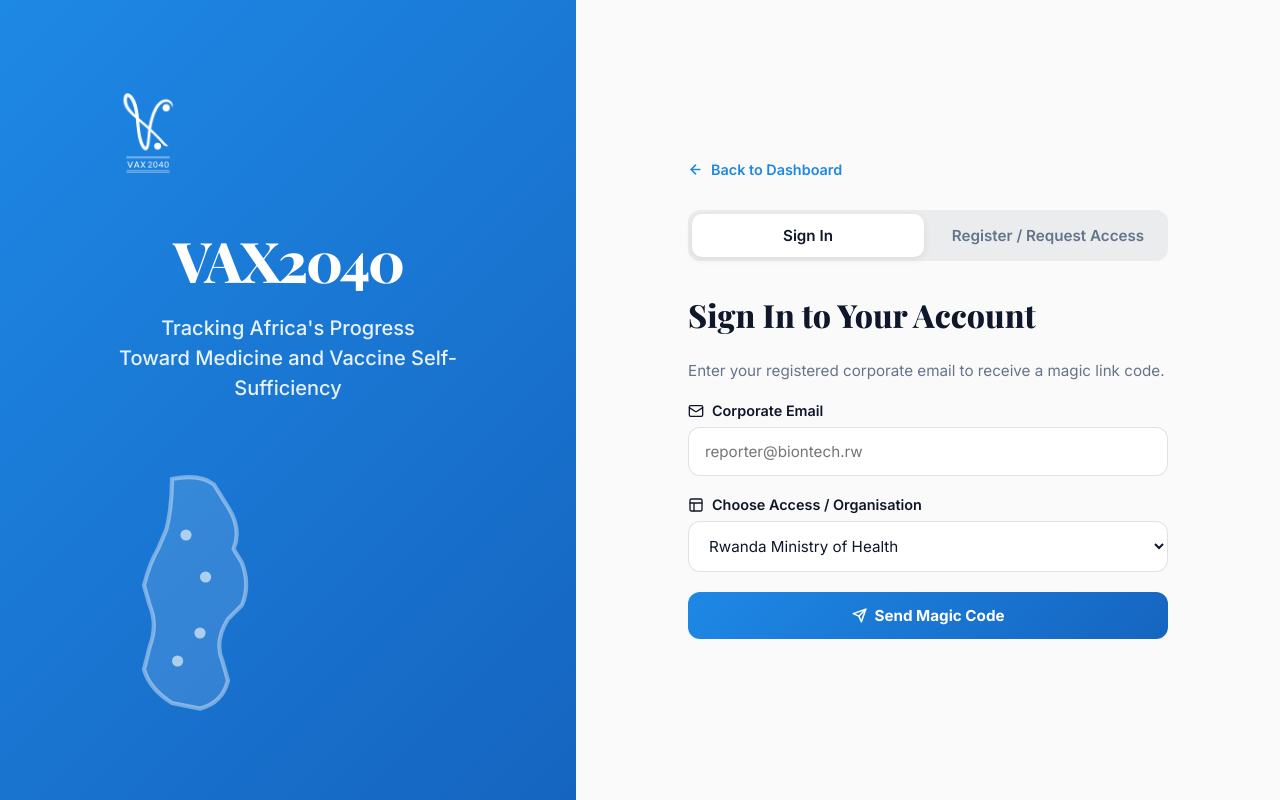
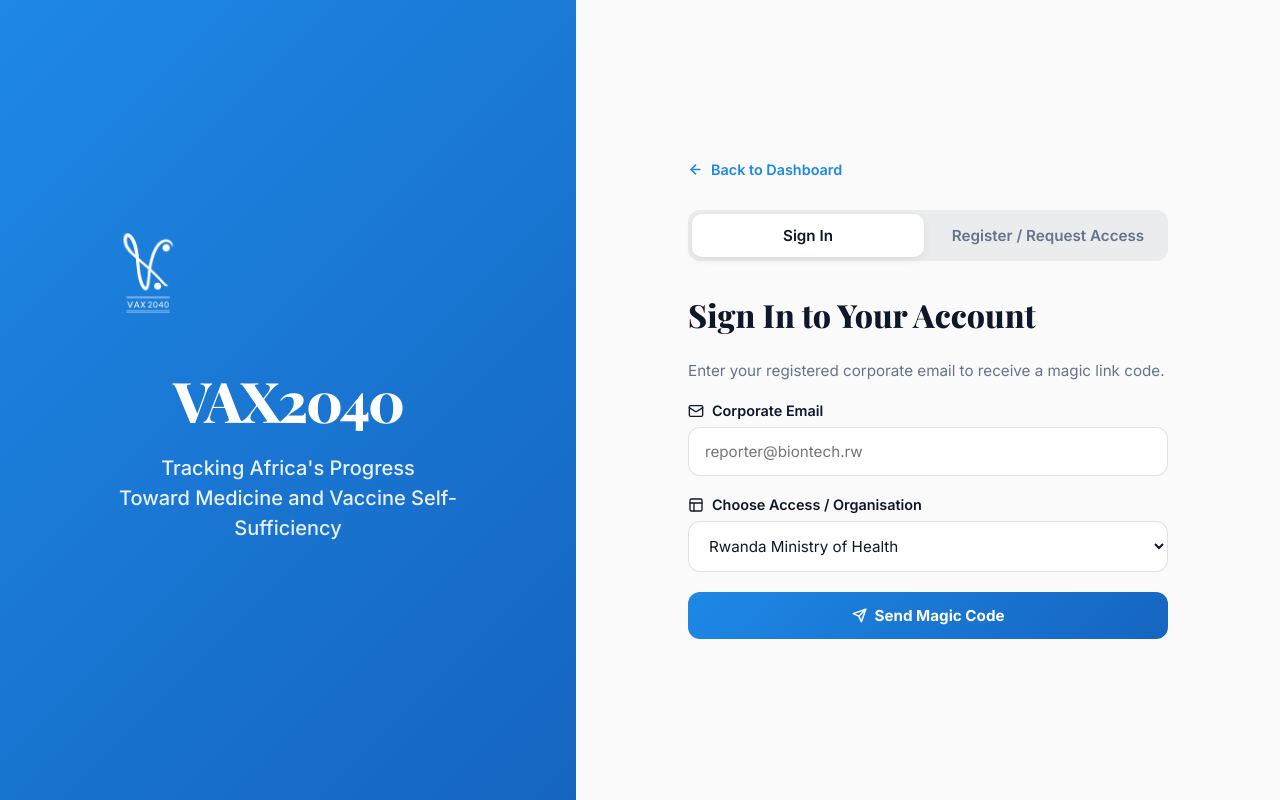
Before and after one commit to Inganji-clovis/vax2040-frontend-partern, a Next.js app: page /auth in a window 1280 px wide. Built offline with nearby package versions, Linux system fonts and the light colour scheme; a web font is replaced by a local one.

Commit message:
Remove generated Africa map from auth page blue side

```diff
--- a/src/app/auth/page.tsx
+++ b/src/app/auth/page.tsx
@@ -110,21 +110,6 @@
           <p className={styles.projectSubtitle}>
             Tracking Africa's Progress<br />Toward Medicine and Vaccine Self-Sufficiency
           </p>
-          <div className={styles.africaMap}>
-            {/* Simple Africa Map SVG */}
-            <svg viewBox="0 0 100 100" className={styles.mapSvg}>
-              <path
-                d="M30 10 Q40 8 45 12 L50 20 Q55 28 52 35 L55 40 Q58 48 55 55 L50 60 Q45 68 48 75 L50 82 Q48 90 40 92 L30 90 Q22 85 20 78 L22 70 Q25 62 22 55 L20 48 Q22 40 25 35 L28 28 Q30 20 30 10 Z"
-                fill="rgba(255,255,255,0.12)"
-                stroke="rgba(255,255,255,0.4)"
-                strokeWidth="1.5"
-              />
-              <circle cx="35" cy="30" r="2" fill="rgba(255,255,255,0.6)" />
-              <circle cx="42" cy="45" r="2" fill="rgba(255,255,255,0.6)" />
-              <circle cx="40" cy="65" r="2" fill="rgba(255,255,255,0.6)" />
-              <circle cx="32" cy="75" r="2" fill="rgba(255,255,255,0.6)" />
-            </svg>
-          </div>
         </div>
       </div>
 
```
